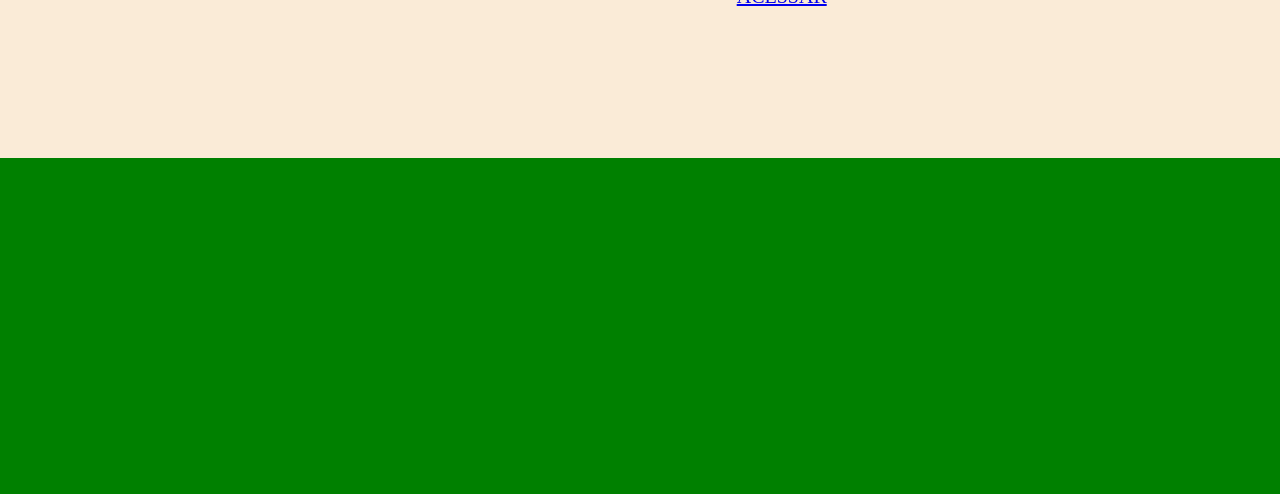
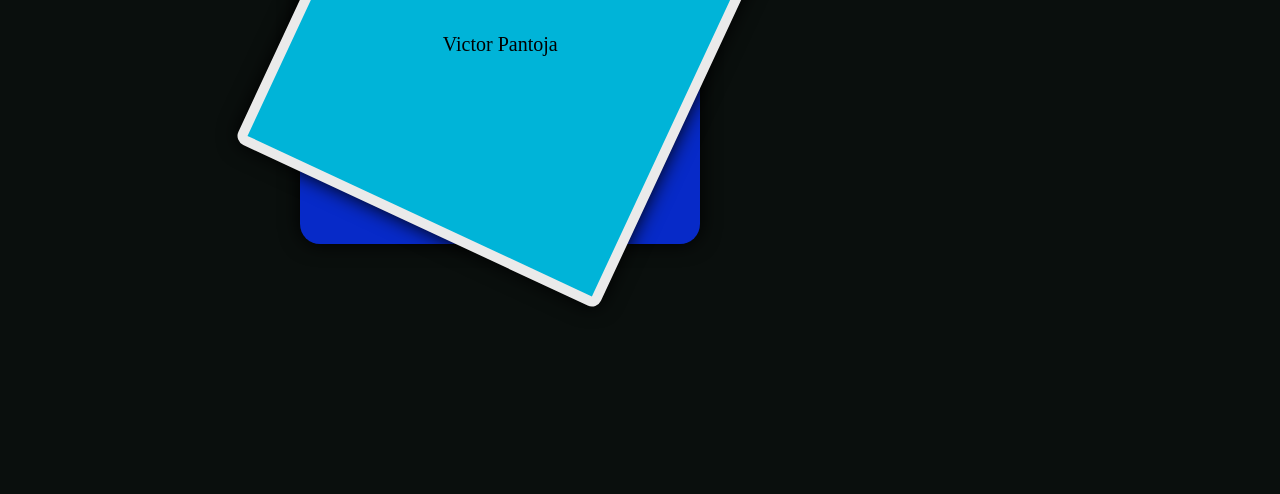
Before and after one commit to V-Pantoja/Meu_Portifolio, a plain HTML site: page index.html in a window 1280 px wide. Shown: the part 306-800 px from the top of the page. Drawn offline with Linux system fonts and the light colour scheme.

Commit message:
animacao-caixa
Animação e estilo das divs box1 e 2.

```diff
--- /dev/null
+++ b/css/animation.css
@@ -0,0 +1,5 @@
+@keyframes size-border{
+   0% { border-radius: 10px; }
+   50% { border-radius: 200px; }
+   100% { border-radius: 10px; }
+}
--- a/css/landing.css
+++ b/css/landing.css
@@ -1,15 +1,46 @@
+@import url(animation.css);
+
 body {
-   background: green;
+   background: #0A0F0D;
 
    height: 100vh;
    font-size: 2rem;
 }
 
 body div#container {
-   background-color: antiquewhite;
    padding: 15rem 30rem;
 
    display: flex;
-   align-items: center;
    justify-content: space-between;
 }
+
+/* Photo - - - - - - - - - - - - - - - - */
+div#box1 {
+   background-color: #072AC8;
+   width: 40rem;
+   height: 40rem;
+
+   box-shadow: 0px 0px 20px black;
+   border-radius: 20px;
+}
+
+div#box2 {
+   background-color: #00b4d8;
+   width: 40rem;
+   height: 40rem;
+
+   box-shadow: 0px 0px 20px black;
+   border: 10px solid #EAEAEA;
+   border-radius: 20px;
+
+   transform: rotate(25deg);
+   animation: size-border 5s infinite;
+
+   display: flex;
+   align-items: center;
+   justify-content: center;
+}
+
+div#box2 span {
+   transform: rotate(-25deg);
+}
--- a/index.html
+++ b/index.html
@@ -13,10 +13,10 @@
 <body>
 
    <div id="container">
-      <div id="box-photo"></div>
+      <div id="box1"><div id="box2"><span>Victor Pantoja</span></div></div>
 
       <div>
-         <h1>Bem Vindo <br/> ao <br/> meu portifólio</h1>
+         <h1>Bem Vindo ao meu portifólio</h1>
 
          <a href="mydados.html">ACESSAR</a>
       </div>
```
